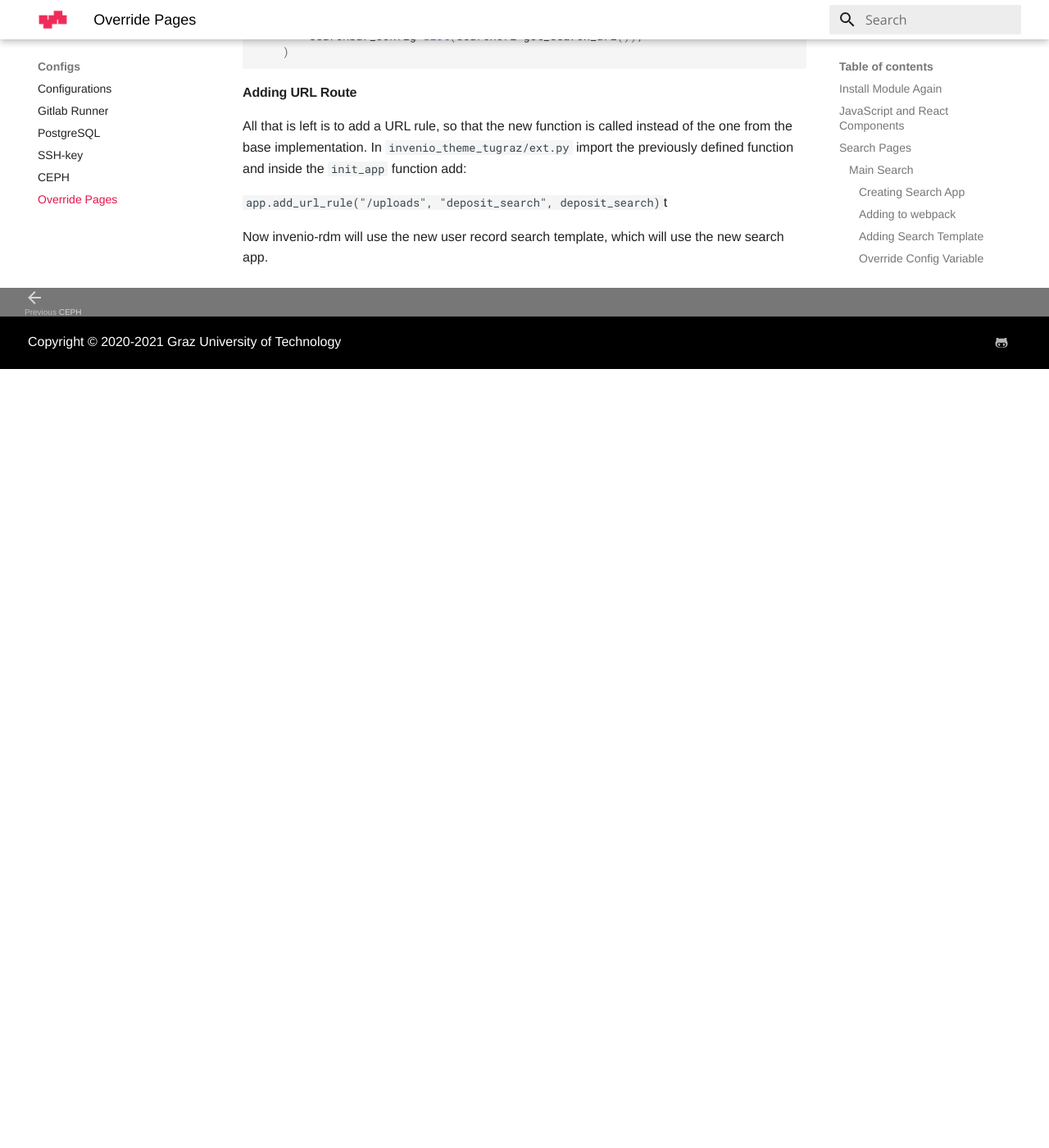
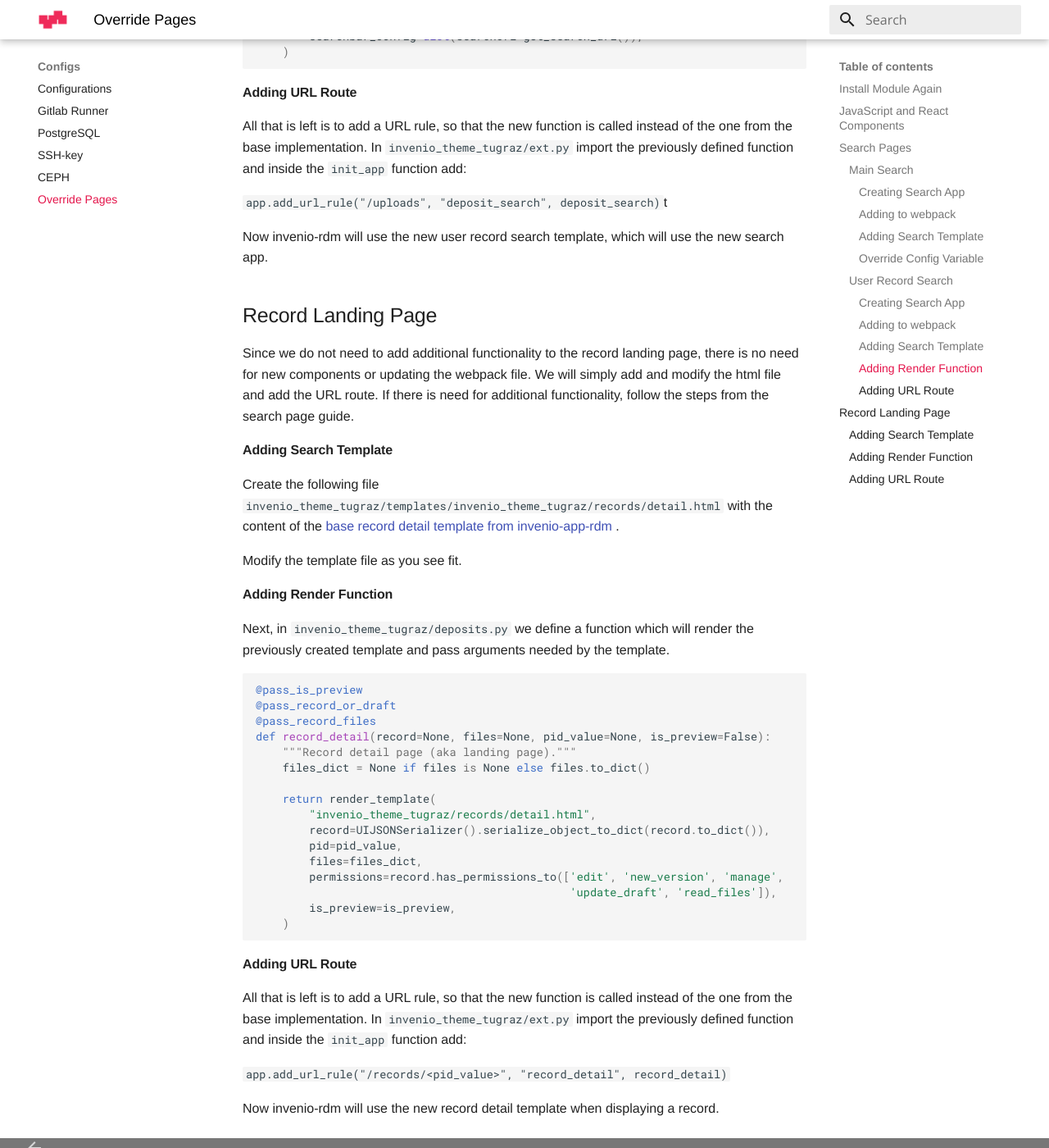
Before and after one commit to tu-graz-library/docs-repository, an MkDocs documentation site: the page built from docs/configs/override-pages.md, in a window 1280 px wide and 1400 px high, scrolled down 4996 px. Shown: the whole window at 82% size. Built offline with MkDocs 1.6.1 and Material for MkDocs 9.7.7, drawn with Linux system fonts in a browser that asks for light colours; before the commit the page ends 5446 px from its top, so only the background shows below that; some of the changed text lies outside the part shown.

Commit message:
docs: add record detail override

````diff
--- a/docs/configs/override-pages.md
+++ b/docs/configs/override-pages.md
@@ -188,7 +188,7 @@
 {%- endblock javascript %}
 ```
 
-#### Adding Search Function
+#### Adding Render Function
 Next, in `invenio_theme_tugraz/deposits.py` we define a function which will render the previously created template and pass the `searchbar_config` as argument.
 ```python
 @login_required
@@ -206,3 +206,41 @@
 `app.add_url_rule("/uploads", "deposit_search", deposit_search)`t
 
 Now invenio-rdm will use the new user record search template, which will use the new search app.
+
+
+
+## Record Landing Page
+Since we do not need to add additional functionality to the record landing page, there is no need for new components or updating the webpack file. We will simply add and modify the html file and add the URL route. If there is need for additional functionality, follow the steps from the search page guide.
+
+#### Adding Search Template
+Create the following file `invenio_theme_tugraz/templates/invenio_theme_tugraz/records/detail.html` with the content of the [base record detail template from invenio-app-rdm ](https://github.com/inveniosoftware/invenio-app-rdm/blob/v6.0.2/invenio_app_rdm/records_ui/templates/semantic-ui/invenio_app_rdm/records/detail.html).
+
+Modify the template file as you see fit.
+
+#### Adding Render Function
+Next, in `invenio_theme_tugraz/deposits.py` we define a function which will render the previously created template and pass arguments needed by the template.
+```python
+@pass_is_preview
+@pass_record_or_draft
+@pass_record_files
+def record_detail(record=None, files=None, pid_value=None, is_preview=False):
+    """Record detail page (aka landing page)."""
+    files_dict = None if files is None else files.to_dict()
+
+    return render_template(
+        "invenio_theme_tugraz/records/detail.html",
+        record=UIJSONSerializer().serialize_object_to_dict(record.to_dict()),
+        pid=pid_value,
+        files=files_dict,
+        permissions=record.has_permissions_to(['edit', 'new_version', 'manage',
+                                               'update_draft', 'read_files']),
+        is_preview=is_preview,
+    )
+```
+
+#### Adding URL Route
+All that is left is to add a URL rule, so that the new function is called instead of the one from the base implementation. In `invenio_theme_tugraz/ext.py` import the previously defined function and inside the `init_app` function add:
+
+`app.add_url_rule("/records/<pid_value>", "record_detail", record_detail)`
+
+Now invenio-rdm will use the new record detail template when displaying a record.
````
